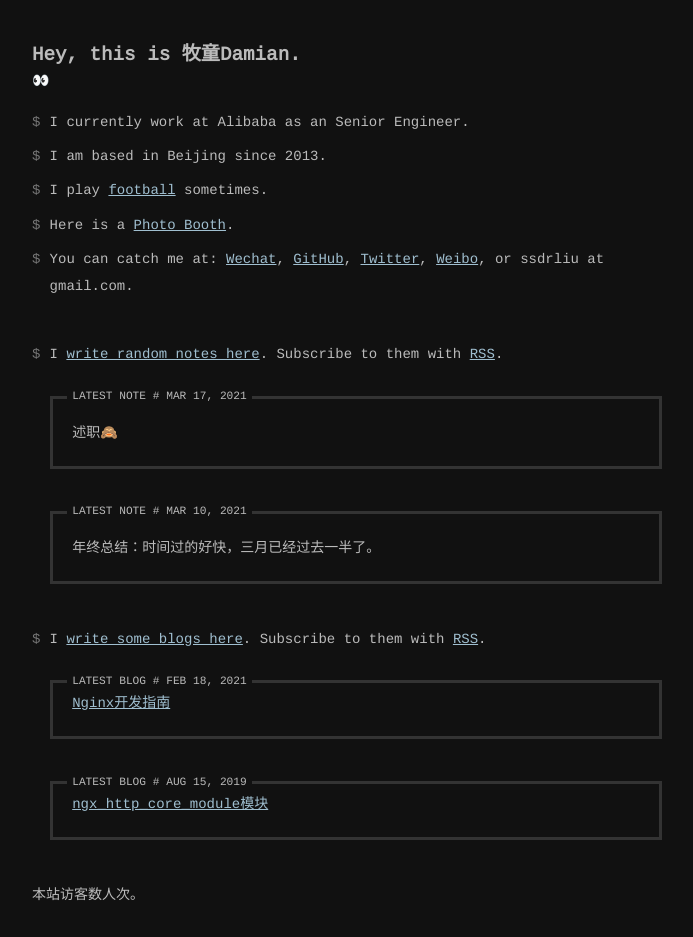
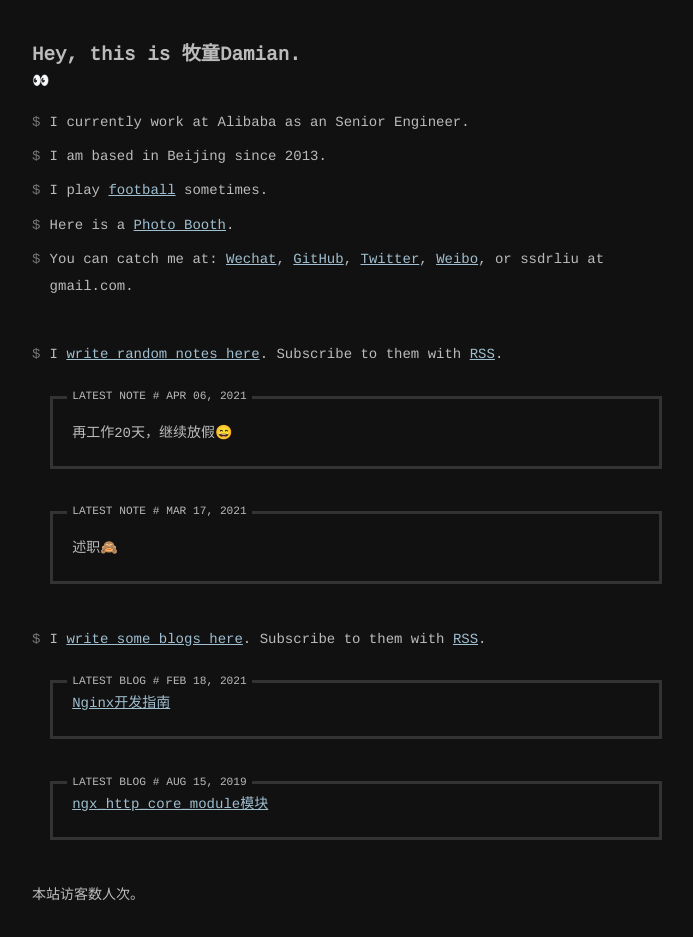
Before and after one commit to ssdr/site, a Jekyll site: the page built from index.html, in a window 1280 px wide. Shown: the whole page, without its empty margins (293-986 px from the left). Built offline with Jekyll 4.4.1, drawn with Linux system fonts in a browser that asks for light colours; comment, search, counter and statistics services are not loaded.

Commit message:
📝 Update an entry via micropub

```diff
--- a/_data/notes.yml
+++ b/_data/notes.yml
@@ -1,3 +1,7 @@
+- date: 2021/04/06 05:25
+  content: |
+    再工作20天，继续放假😄
+
 - date: 2021/03/17 16:16
   content: |
     述职🙈
```
